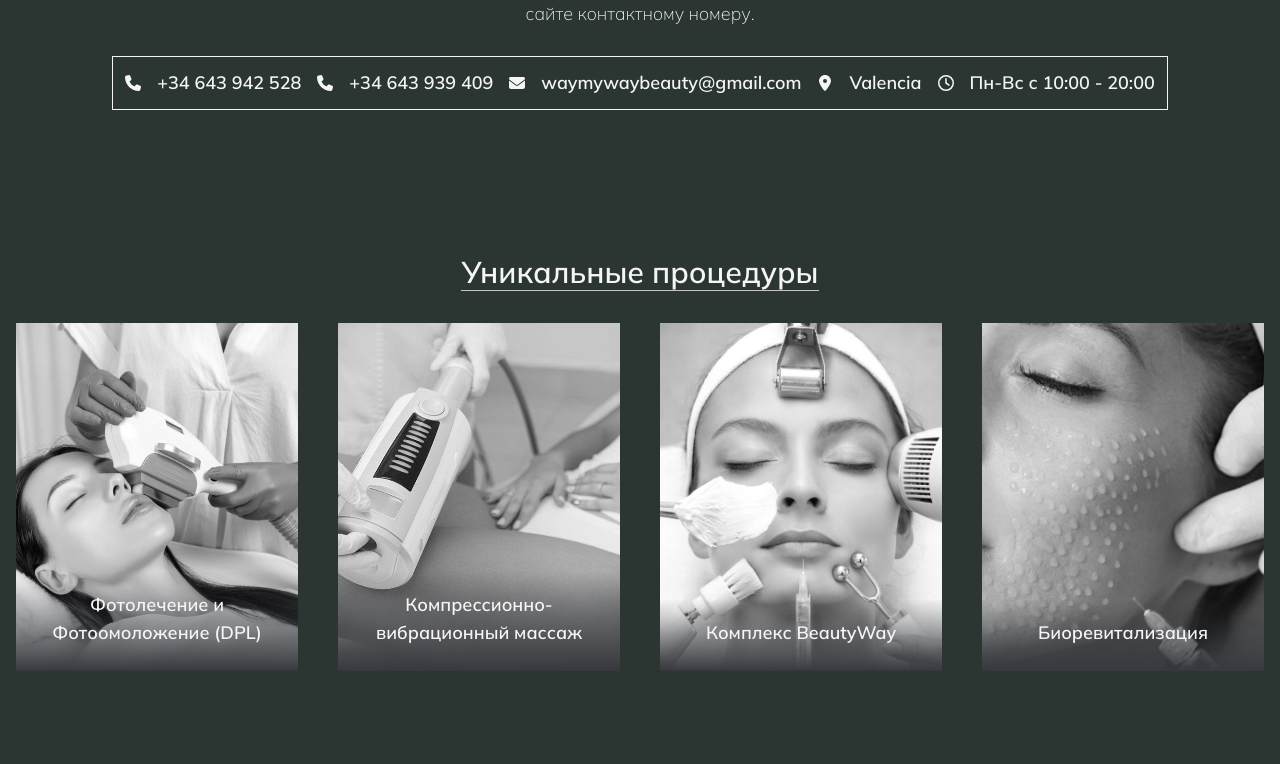
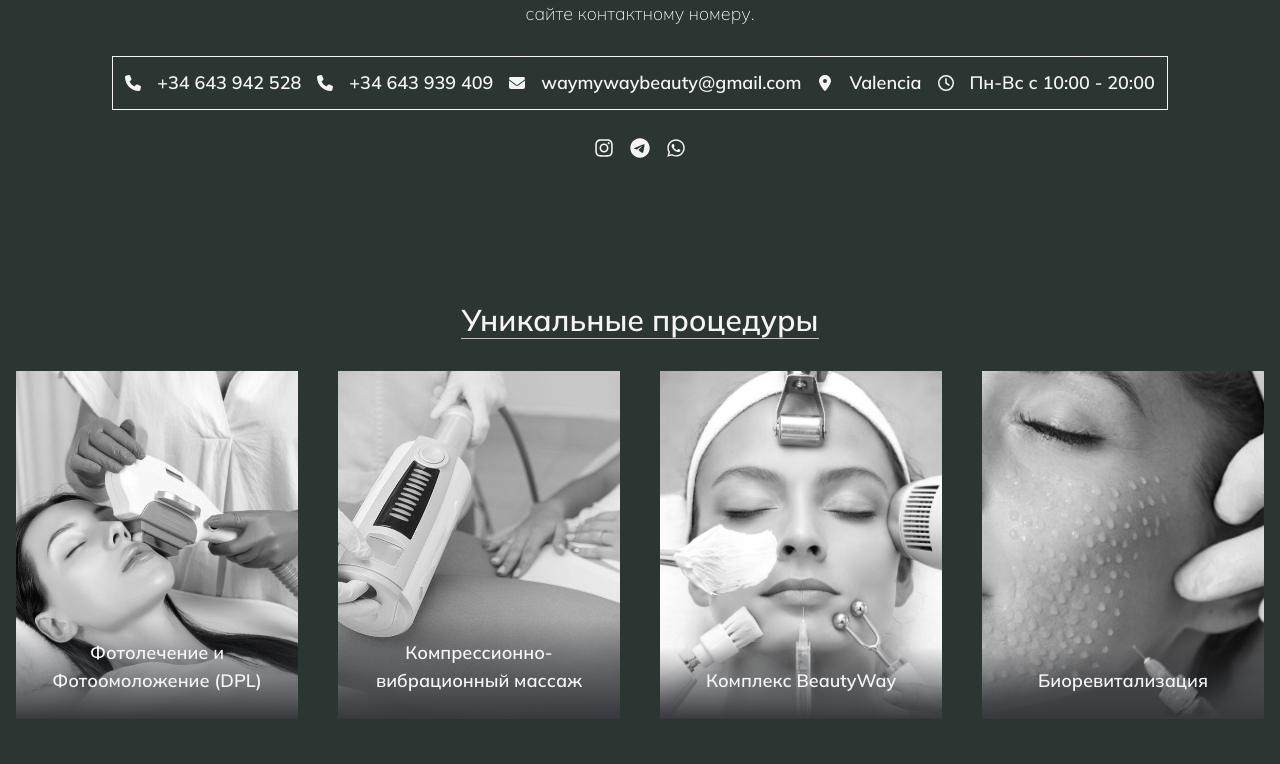
Before and after one commit to KirillUnited/beautymyway-app, a Next.js app: page / in a window 1280 px wide. Shown: the part 800-1564 px from the top of the page. Built offline with nearby package versions, Linux system fonts and the light colour scheme.

Commit message:
Update socials

```diff
--- a/src/app/containers/InfoSection/InfoSection.tsx
+++ b/src/app/containers/InfoSection/InfoSection.tsx
@@ -2,6 +2,7 @@ import React from 'react';
 import Contacts from '@/components/Contacts/Contacts';
 import styles from './InfoSection.module.scss';
 import { CONTACTS } from '@/data';
+import Socials from '@/components/Socials/Socials';
 
 export default function InfoSection() {
     return (
@@ -9,6 +10,7 @@ export default function InfoSection() {
             <div className={styles.wrapper}>
                 <p className={styles.description}>Чтобы получить консультацию или записаться, пожалуйста, свяжитесь по указанному на сайте контактному номеру.</p>
                 <Contacts className={styles.contacts} tel={CONTACTS.tel} address={CONTACTS.adress} time={CONTACTS.time} email={CONTACTS.email}/>
+                <Socials/>
             </div>
         </section>
     )
--- a/src/components/Contacts/Contacts.tsx
+++ b/src/components/Contacts/Contacts.tsx
@@ -22,7 +22,7 @@ export default function Contacts({ tel, address, time, email, className }: Conta
             {
                 tel && Array.isArray(tel)
                 &&
-                tel.map((item)=>{
+                tel.map((item) => {
                     return (
                         <Link href={`tel:${item}`} className={`${styles.item} truncate`} key={item}>
                             <FontAwesomeIcon icon={faPhone} className='w-4 h-4' />
--- a/src/components/Footer/Footer.tsx
+++ b/src/components/Footer/Footer.tsx
@@ -1,11 +1,10 @@
 import React from 'react';
 
-import { FontAwesomeIcon } from "@fortawesome/react-fontawesome";
 import Image from 'next/image';
-import { faInstagram } from '@fortawesome/free-brands-svg-icons/faInstagram';
 import Link from 'next/link';
 import Contacts from '@/components/Contacts/Contacts';
 import { CONTACTS, LINKS } from '@/data';
+import Socials from '@/components/Socials/Socials';
 
 type linksCategoryType = 'О нас' | 'Услуги';
 
@@ -35,15 +34,9 @@ export default function Footer() {
                             className='max-w-[52px]'
                         />
                     </Link>
-                    <Contacts className='flex flex-col items-center md:items-start gap-2 text-center' tel={CONTACTS.tel} address={CONTACTS.adress} time={CONTACTS.time} email={CONTACTS.email}/>
+                    <Contacts className='flex flex-col items-center md:items-start gap-2 text-center' tel={CONTACTS.tel} address={CONTACTS.adress} time={CONTACTS.time} email={CONTACTS.email} />
                     <div className='flex flex-col md:self-start gap-2'>
-                        <div className="socials flex justify-center items-center gap-4">
-                            {
-                                Object.values(CONTACTS.socials).map((item)=>{
-                                    return <a href={item} key={item} target='_blank' className={`flex gap-4 items-center`}><FontAwesomeIcon icon={faInstagram} className='w-5 h-5' />Instagram</a>
-                                })
-                            }
-                        </div>
+                        <Socials/>
                     </div>
                 </div>
                 <ul className="flex flex-col font-light leading-normal gap-2 text-center md:text-left">
--- /dev/null
+++ b/src/components/Socials/Socials.tsx
@@ -0,0 +1,42 @@
+import { CONTACTS } from '@/data'
+import { faInstagram } from '@fortawesome/free-brands-svg-icons/faInstagram'
+import { faTelegram } from '@fortawesome/free-brands-svg-icons/faTelegram'
+import { faWhatsapp } from '@fortawesome/free-brands-svg-icons/faWhatsapp'
+import { FontAwesomeIcon } from '@fortawesome/react-fontawesome'
+import React from 'react'
+
+export default function Socials() {
+    return (
+        <ul className="socials flex justify-center items-center gap-4">
+            {
+                Object.entries(CONTACTS.socials).map(([keys, values], index) => {
+                    return (
+                        <li key={index}>
+                            {
+                                keys === 'instagram'
+                                &&
+                                <a href={values} target='_blank' className={`flex gap-4 items-center`}>
+                                    <FontAwesomeIcon icon={faInstagram} className='w-5 h-5' />
+                                </a>
+                            }
+                            {
+                                keys === 'telegram'
+                                &&
+                                <a href={values} target='_blank' className={`flex gap-4 items-center`}>
+                                    <FontAwesomeIcon icon={faTelegram} className='w-5 h-5' />
+                                </a>
+                            }
+                            {
+                                keys === 'whatsapp'
+                                &&
+                                <a href={values} target='_blank' className={`flex gap-4 items-center`}>
+                                    <FontAwesomeIcon icon={faWhatsapp} className='w-5 h-5' />
+                                </a>
+                            }
+                        </li>
+                    )
+                })
+            }
+        </ul>
+    )
+}
--- a/src/data/index.ts
+++ b/src/data/index.ts
@@ -268,6 +268,8 @@ export const CONTACTS = {
     time: 'Пн-Вс с 10:00 - 20:00',
     email: 'waymywaybeauty@gmail.com',
     socials: {
-        insta: 'https://instagram.com/beauty.my.way?igshid=YTQwZjQ0NmI0OA==',
+        instagram: 'https://www.instagram.com/beauty.my.way',
+        telegram: 'https://t.me/+34643942528',
+        whatsapp:'https://wa.me/34643942528'
     }
 };
```
